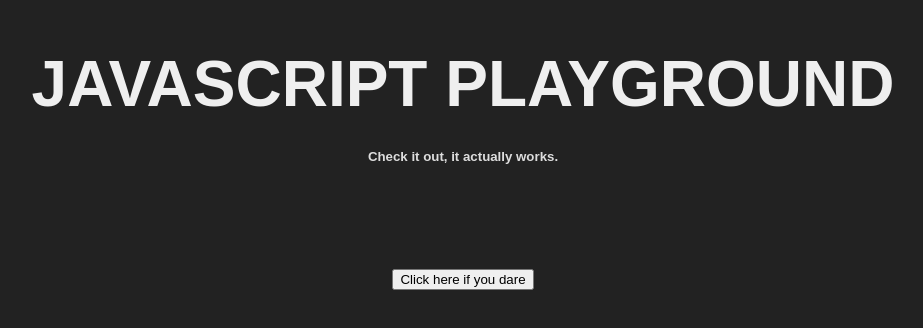
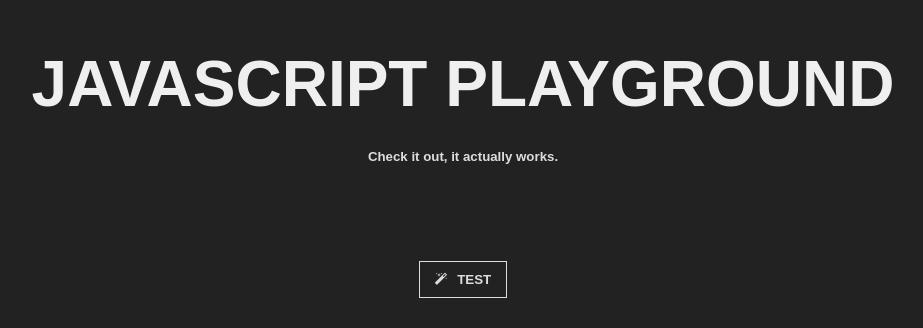
Before and after one commit to AlemanCS/js-playground, a plain HTML site: page index.html in a window 1280 px wide. Shown: the part 236-564 px from the top of the page, without its empty margins (177-1100 px from the left). Drawn offline with Linux system fonts and the light colour scheme.

Commit message:
commit 4

```diff
--- a/css/main.css
+++ b/css/main.css
@@ -20,3 +20,17 @@ h5 {
   color: #ddd;
   margin-top: -70px;
 }
+button {
+  padding-top: 10px;
+  padding-left: 15px;
+  padding-right: 15px;
+  padding-bottom: 10px;
+  background-color: #222;
+  border: 1px solid #ddd;
+  color:#ddd;
+  font-weight: 600;
+  text-decoration:none;
+}
+.fa-magic {
+  padding-right: 10px;
+}
--- a/index.html
+++ b/index.html
@@ -13,7 +13,7 @@
   <div class="center">
     <h1 id="main">JAVASCRIPT PLAYGROUND</h1>
     <h5 id="secondary">Check it out, it actually works.</h5>
-    <button>Click here if you dare</button>
+    <button><b><i class="fa fa-magic"></i>TEST</b></button>
   </div>
 </body>
 </html>
```
Also changed, not shown: 2 other files.
